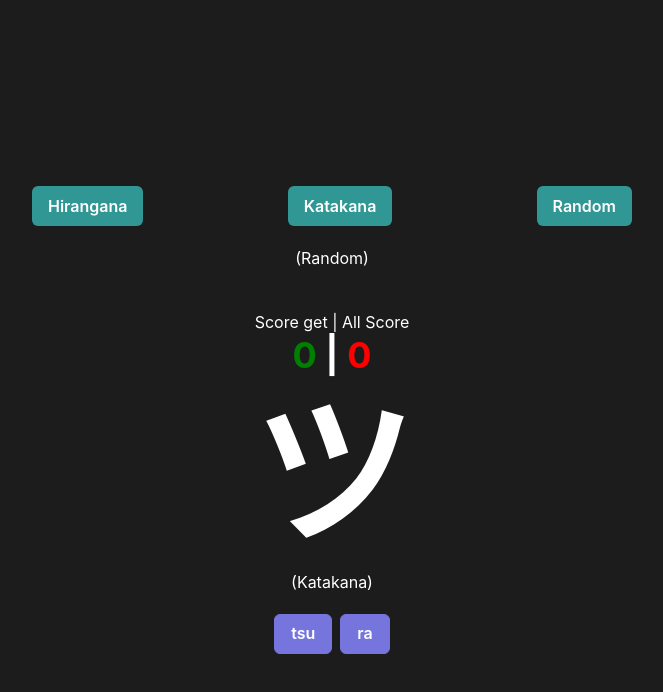
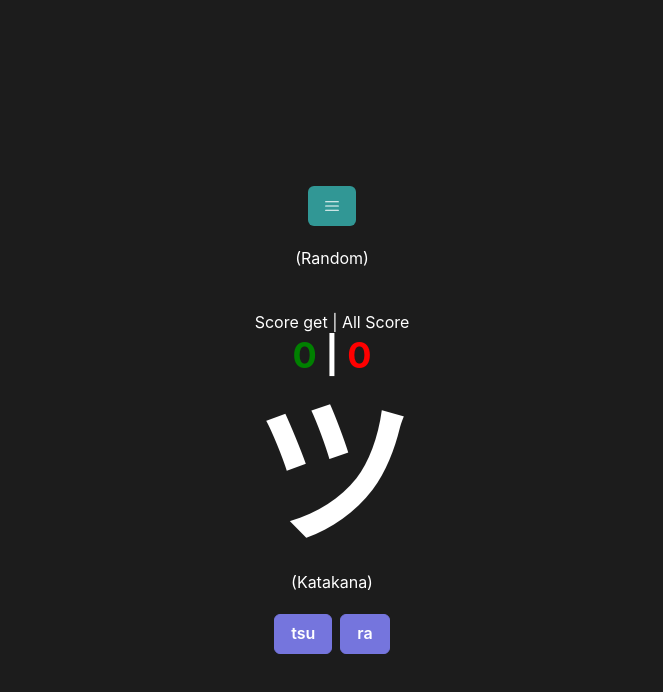
Before and after one commit to KISUPM/practiceJapan, a React (Create React App) app: page / in a window 1280 px wide. Both pictures are taken after a click on the button "Start". Shown: the top 692 px of the page, without its empty margins (308-971 px from the left). Built offline with nearby package versions, Linux system fonts and the light colour scheme.

Commit message:
pageEdit3

```diff
--- a/src/App.js
+++ b/src/App.js
@@ -4,7 +4,7 @@ import { Box, Center } from "@chakra-ui/react";
 import ShowData from './components/Main.js';
 function App() {
   return (
-    <Box userSelect={"none"} w="1oovw" h="100vh" display={"grid"} background=" #1C1C1C" color="white">
+    <Box userSelect={"none"} w="1oovw" p="20px" minH={"100vh"} display={"grid"} background=" #1C1C1C" color="white">
       <Center>
         <ShowData />
       </Center>
--- a/src/components/Main.js
+++ b/src/components/Main.js
@@ -1,7 +1,9 @@
 /* eslint-disable no-unused-vars */
 import React, { useState, useEffect, useContext } from "react";
-import { Box, Button, HStack, Heading, Text } from "@chakra-ui/react";
+import { Box, Button, HStack, Heading, Text, VStack } from "@chakra-ui/react";
 import jsonData from "./japan-alphabet.json";
+import {RxHamburgerMenu} from "react-icons/rx"
+import {MdClose} from "react-icons/md"
 
 import AppContext from "../context/ScoreContext";
 import Choices from "./Choices";
@@ -27,6 +29,7 @@ export default function ShowData() {
 
   const [questionType,setQuestionType] = useState("");
 
+  const [toggle,setToggle] = useState(false);
   // console.log(Hirangana);
   useEffect(() => {
     const allAlp = [];
@@ -106,6 +109,11 @@ export default function ShowData() {
     }
     return array;
   }
+
+  function toggleMenu(){
+    setToggle(!toggle)
+  }
+
   return (
     <Box>
       {!start && (
@@ -124,11 +132,16 @@ export default function ShowData() {
         <Box textAlign={"center"}>
           {/* border="1px solid white" */}
           <Box  w="50vw"  p="20px" m="20px" >
-          <HStack justifyContent={"space-between"}>
-            <Button colorScheme="teal" onClick={()=>{setFixType("Hirangana")}}>Hirangana</Button>
-            <Button colorScheme="teal" onClick={()=>{setFixType("Katakana")}}>Katakana</Button>
-            <Button colorScheme="teal" onClick={()=>{setFixType("Random")}}>Random</Button>
-          </HStack>
+            <HStack w="100%" justifyContent={"center"}>
+            <Button colorScheme="teal" onClick={toggleMenu}>{!toggle?<RxHamburgerMenu/>:<MdClose/>}</Button>
+            </HStack>
+            {toggle&&
+          <VStack justifyContent={"space-between"}>
+            <Button w="50%" colorScheme="teal" onClick={()=>{setFixType("Hirangana")}}>Hirangana</Button>
+            <Button w="50%" colorScheme="teal" onClick={()=>{setFixType("Katakana")}}>Katakana</Button>
+            <Button w="50%" colorScheme="teal" onClick={()=>{setFixType("Random")}}>Random</Button>
+          </VStack>
+          }
             <Text mt="20px">({fixType})</Text>
           </Box>
           <Box>
```
